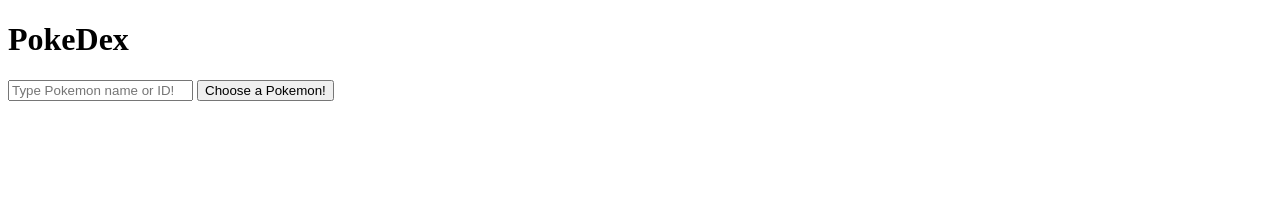
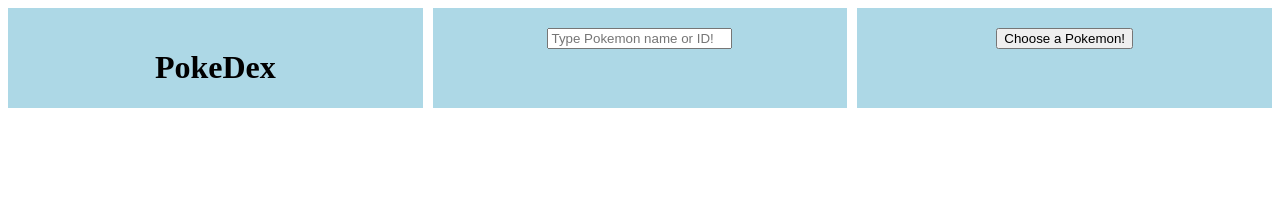
Before and after one commit to shniderio/Project1, a website: page index.html in a window 1280 px wide. Drawn offline with Linux system fonts and the light colour scheme.

Commit message:
some css

```diff
--- a/index.css
+++ b/index.css
@@ -0,0 +1,18 @@
+.grid-container{
+    display: grid;
+    grid-template-columns: repeat(3,1fr);
+    grid-template-rows: repeat(2, 100px);
+    gap: 10px;
+}
+
+.grid-item{
+    background-color: lightblue;
+    padding:20px;
+    text-align: center;
+}
+
+img{
+    display: flex;
+    justify-content: center;
+    transform: scale(5, 5)
+}
--- a/index.html
+++ b/index.html
@@ -5,14 +5,23 @@
     <meta name="viewport" content="width=device-width, initial-scale=1.0">
     <title>PokeDex</title>
     <script src ="index.js" defer></script>
+    <link rel="stylesheet" href="index.css">
+
 </head>
 <body>
-    <h1>PokeDex</h1>
+    <div class="grid-container">
+        <div class="grid-item">
+            <h1>PokeDex</h1>
+        </div>
 
-    <input type='text' id='pokeSearch' placeholder="Type Pokemon name or ID!">
-    <button id = "fetchButton">Choose a Pokemon!</button>
+        <div class="grid-item">
+            <input type='text' id='pokeSearch' placeholder="Type Pokemon name or ID!">
+        </div>
+        <div class="grid-item">
+            <button id = "fetchButton">Choose a Pokemon!</button>
+        </div>
 
-    <div id="dataContainer"></div>
-
+        <div id="dataContainer"></div>
+    </div>
 </body>
 </html>
```
